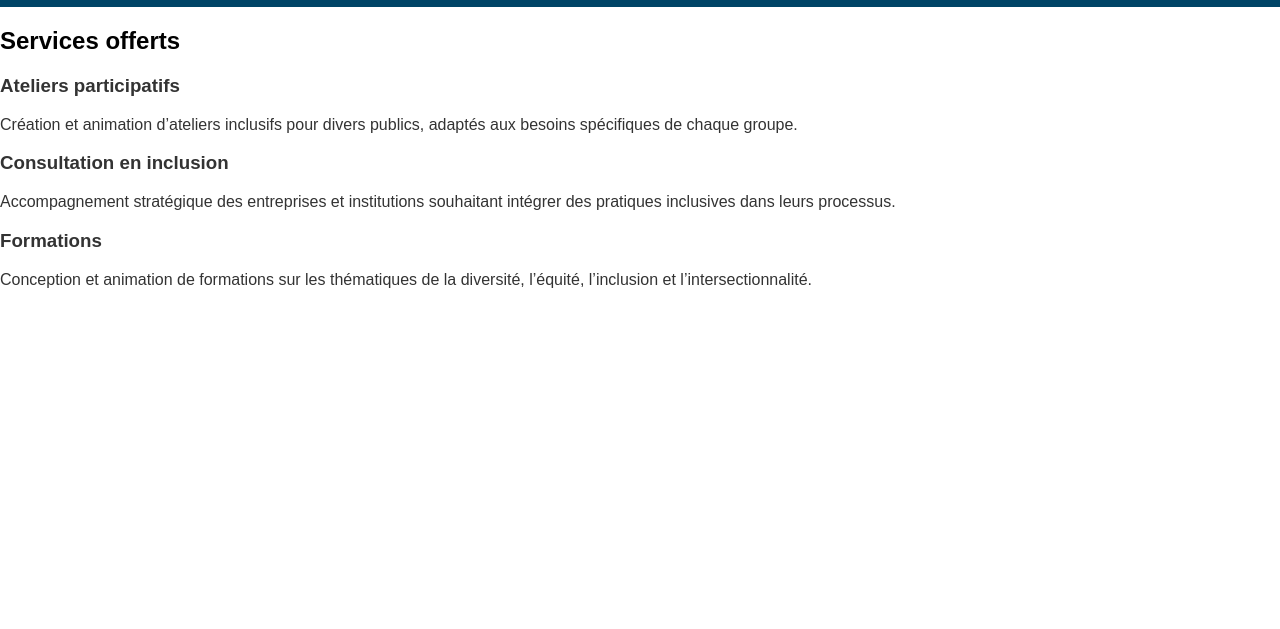
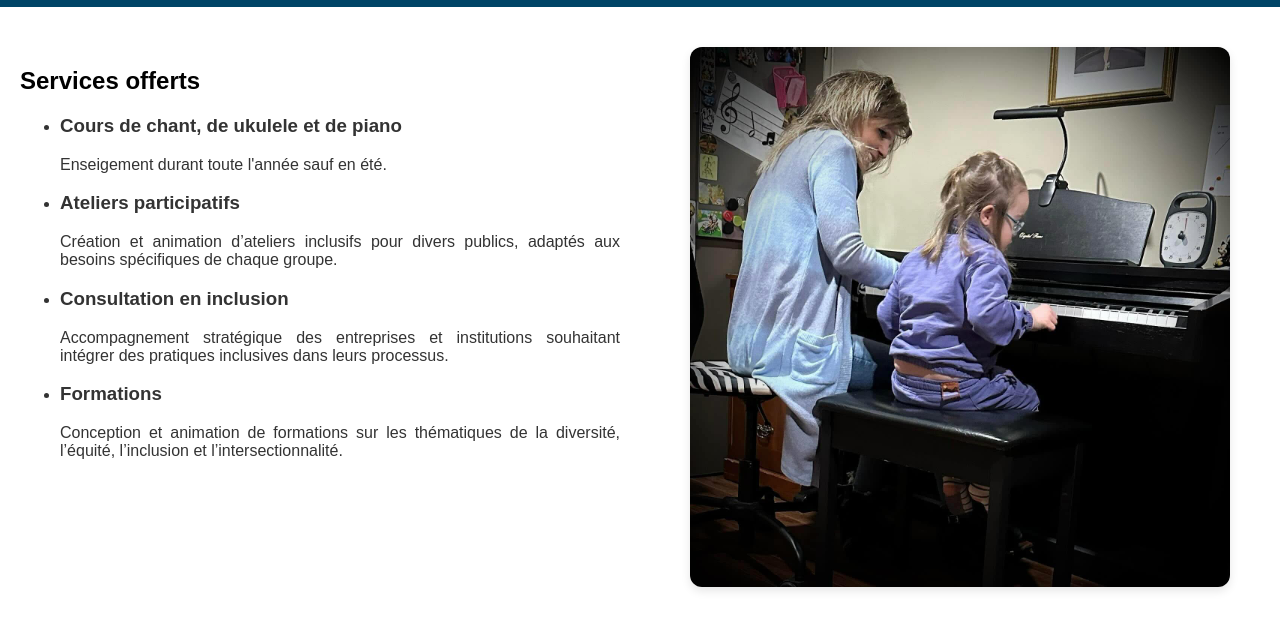
Before and after one commit to CharlesAlly641/MusiquePourTous-UnePlacePourTous, a plain HTML site: page services.html in a window 1280 px wide. Shown: the part 251-880 px from the top of the page. Before the commit the page ends 800 px from the top, so only its background shows below. Drawn offline with Linux system fonts and the light colour scheme.

Commit message:
Ajout de commentaires dans le code

```diff
--- a/services.html
+++ b/services.html
@@ -33,22 +33,37 @@
     </div>
   </nav>
 
-  <section class="services">
+  <section class="projet-section">
+
+    <div class="contenu-texte">
       <h2>Services offerts</h2>
-    <div class="liste-services">
+      <ul>
+        <li>
           <div class="service">
+            <h3>Cours de chant, de ukulele et de piano</h3>
+            <p> Enseigement durant toute l'année sauf en été.</p>
+          </div>
+          <li>
+          <div class=""service">
             <h3>Ateliers participatifs</h3>
             <p>Création et animation d’ateliers inclusifs pour divers publics, adaptés aux besoins spécifiques de chaque groupe.</p>
           </div>
+          <li>
           <div class="service">
             <h3>Consultation en inclusion</h3>
             <p>Accompagnement stratégique des entreprises et institutions souhaitant intégrer des pratiques inclusives dans leurs processus.</p>
           </div>
+          <li>
           <div class="service">
             <h3>Formations</h3>
             <p>Conception et animation de formations sur les thématiques de la diversité, l’équité, l’inclusion et l’intersectionnalité.</p>
           </div>
+        </div> </ul>
+    </div>
+    <div class="contenu-image">
+      <img src="photos/piano.jpg" alt="Tente d'Apaisement">
     </div>
   </section>
+
 </body>
 </html>
--- a/style.css
+++ b/style.css
@@ -5,6 +5,7 @@ body {
   color: #333;
 }
 
+/* Permet de gérer la navigation */
 nav {
   background-color: #004466;
   padding: 10px;
@@ -61,6 +62,7 @@ nav a {
   }
 }
 
+/* Bannière */
 h1, h2 {
   color: #000000;
 }
@@ -89,6 +91,7 @@ h1, h2 {
   margin-top: 10px;
 }
 
+/* Section À propos */
 .a-propos {
   display: flex;
   align-items: flex-start;
@@ -110,7 +113,7 @@ h1, h2 {
 }
 
 .contenu-image img {
-  max-width: 100%;
+  max-width: 80%;
   height: auto;
   border-radius: 12px;
   box-shadow: 0 4px 10px rgba(0,0,0,0.1);
@@ -120,6 +123,7 @@ h1, h2 {
   text-align: justify;
 }
 
+/* Section Contact */
 .contact {
   display: flex;
   align-items: flex-start;
@@ -147,6 +151,7 @@ h1, h2 {
   box-shadow: 0 4px 10px rgba(0,0,0,0.1);
 }
 
+/* Section Projet */
 .projet-section {
   display: flex;
   align-items: flex-start;
@@ -184,7 +189,7 @@ h1, h2 {
   box-shadow: 0 4px 10px rgba(0,0,0,0.1);
 }
 
-/* Nouveau style pour la section diaporama avec citations */
+/* Section Accueil */
 .diaporama-section {
   display: flex;
   align-items: center;
@@ -337,7 +342,7 @@ h1, h2 {
   }
 }
 
-/* Section Articles */
+/* Section Articles de la page d'accueil*/
 .articles-section {
   padding: 60px 20px;
   background-color: #f8f9fa;
```
Also changed, not shown: index.html (+3 -3 lines). Lines whose indentation alone changed are shown as unchanged.
